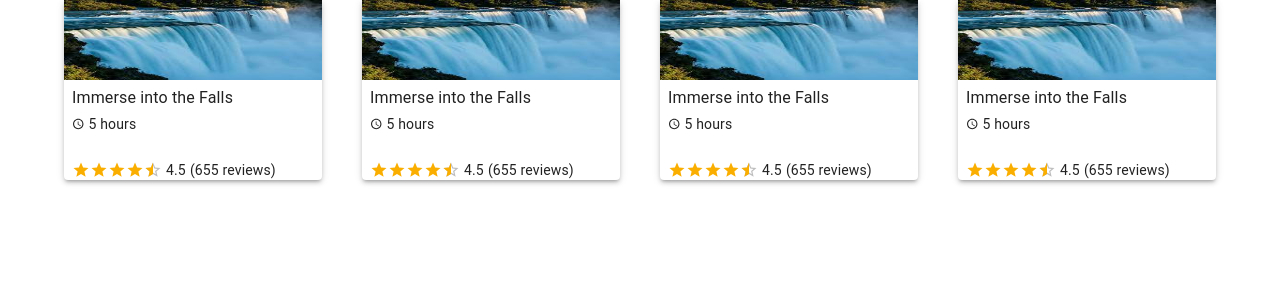
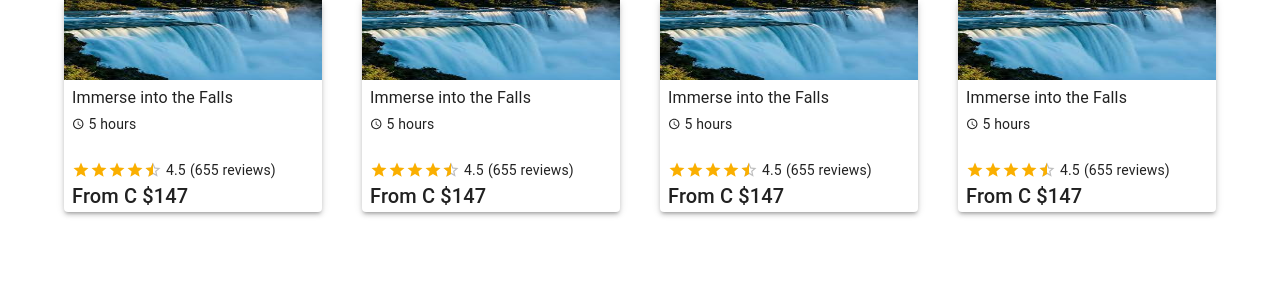
Before and after one commit to JoshuaJonesTS/material-ui-crash-course, a React (Create React App) app: page / in a window 1280 px wide. Shown: the top 300 px of the page. Built offline with nearby package versions, Linux system fonts and the light colour scheme; the HTML template or start-up script is replaced by a standard one.

Commit message:
Add price

```diff
--- a/src/components/TourCard.js
+++ b/src/components/TourCard.js
@@ -51,6 +51,11 @@ const TourCard = () => {
                             (655 reviews)
                         </Typography>
                     </Box>
+                    <Box>
+                        <Typography variant='h6' component='h3' marginTop={0}>
+                            From C $147
+                        </Typography>
+                    </Box>
                 </Box>
             </Paper>
         </Grid>
```
